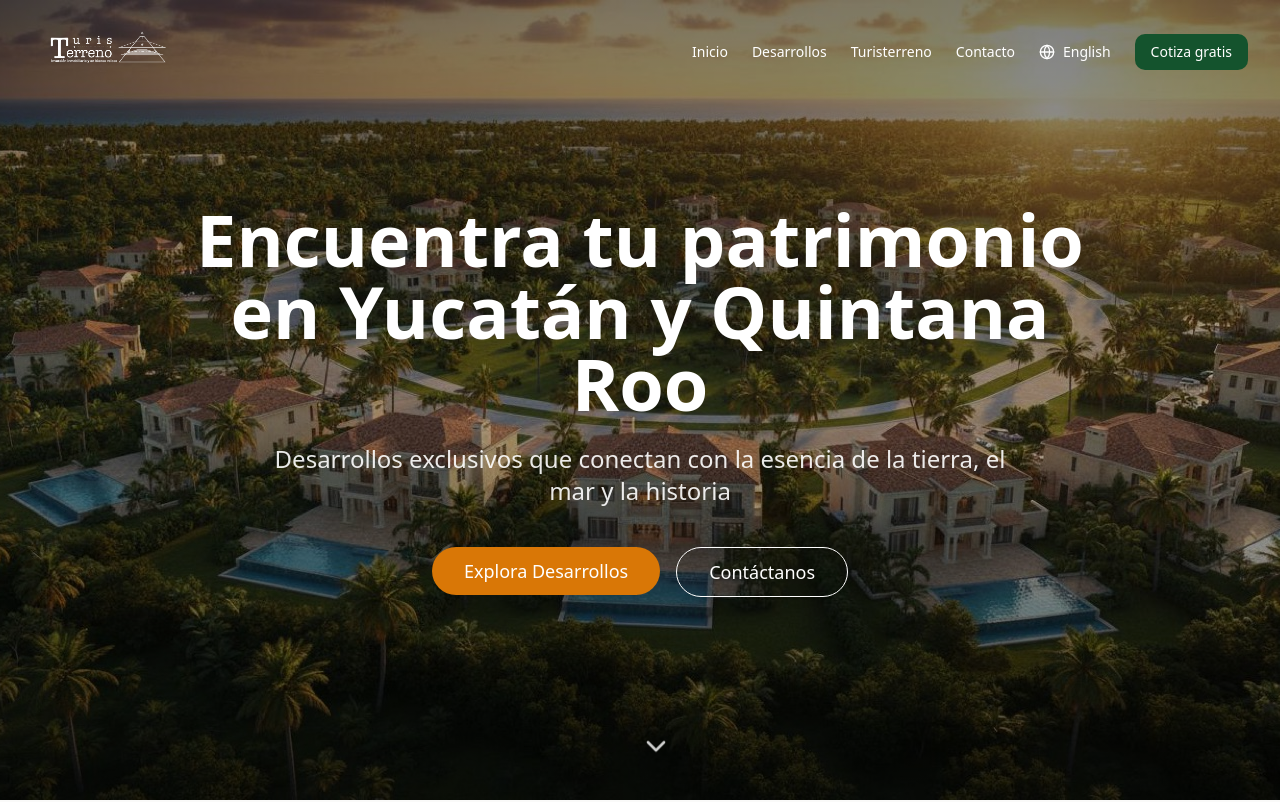
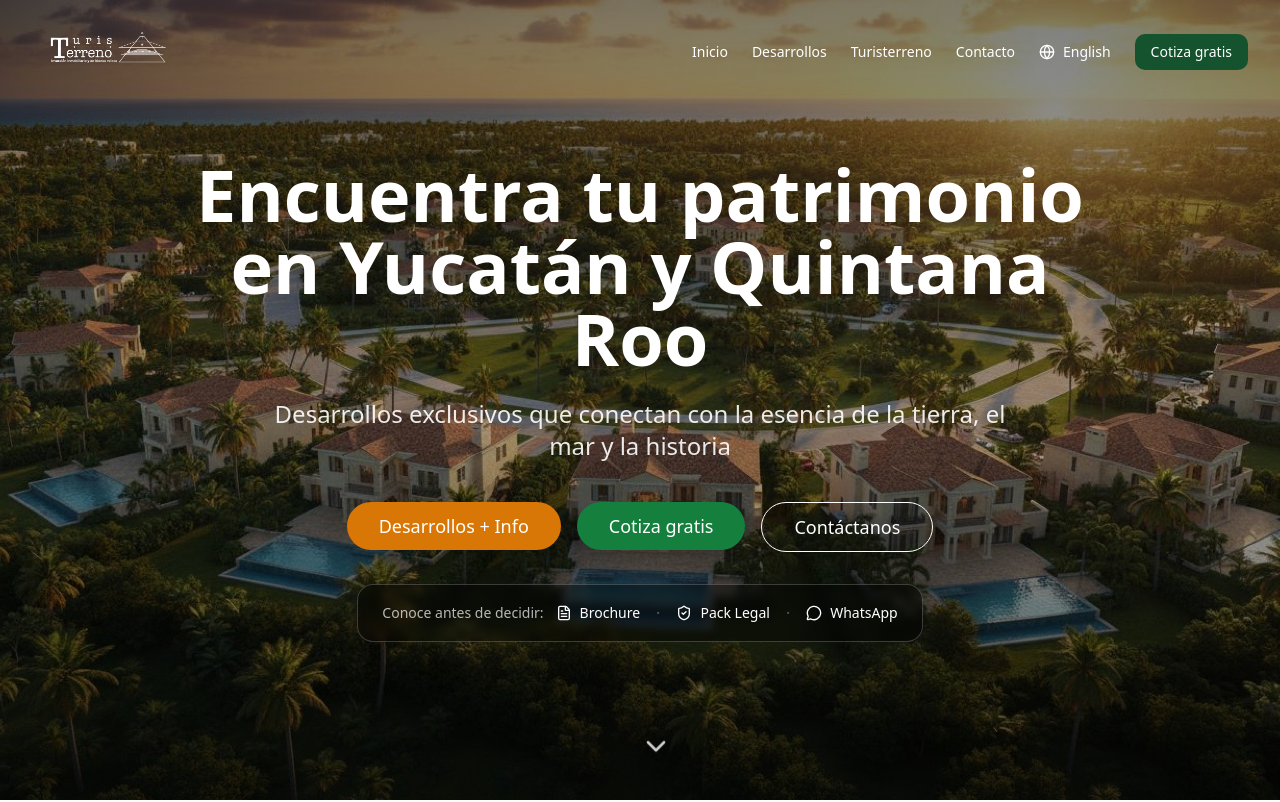
Before and after one commit to halexolvustam/bienesRa-zTuristerreno, a React (Vite) app: page / in a window 1280 px wide. Shown: the top 802 px of the page. Built offline with nearby package versions, Linux system fonts and the light colour scheme.

Commit message:
Hero: 3 botones, barra informativa Brochure Legal WhatsApp

```diff
--- a/src/i18n/translations.ts
+++ b/src/i18n/translations.ts
@@ -12,8 +12,10 @@ export const translations: Record<string, Translation> = {
     hero: {
       title: 'Encuentra tu patrimonio en Yucatán y Quintana Roo',
       subtitle: 'Desarrollos exclusivos que conectan con la esencia de la tierra, el mar y la historia',
-      cta: 'Explora Desarrollos',
+      cta: 'Desarrollos + Info',
       ctaContact: 'Contáctanos',
+      ctaQuote: 'Cotiza gratis',
+      infoLabel: 'Conoce antes de decidir:',
     },
     about: {
       title: 'Tu Asesor de Confianza',
@@ -87,8 +89,10 @@ export const translations: Record<string, Translation> = {
     hero: {
       title: 'Find Your Legacy in Yucatan & Quintana Roo',
       subtitle: 'Exclusive developments that connect with the essence of land, sea, and history',
-      cta: 'Explore Developments',
+      cta: 'Developments + Info',
       ctaContact: 'Contact Us',
+      ctaQuote: 'Get free quote',
+      infoLabel: 'Learn before you decide:',
     },
     about: {
       title: 'Your Trusted Advisor',
--- a/src/sections/Hero.tsx
+++ b/src/sections/Hero.tsx
@@ -1,19 +1,14 @@
 import { useLanguage } from '@/hooks/useLanguage';
 import { Button } from '@/components/ui/button';
-import { ChevronDown } from 'lucide-react';
+import { ChevronDown, FileText, ShieldCheck, MessageCircle } from 'lucide-react';
 
 export function Hero() {
-  const { t } = useLanguage();
+  const { t, language } = useLanguage();
+  const isEn = language === 'en';
 
   return (
-    <section
-      id="home"
-      className="relative min-h-screen flex items-center justify-center overflow-hidden"
-    >
-      <div
-        className="absolute inset-0 bg-cover bg-center bg-no-repeat"
-        style={{ backgroundImage: 'url(/images/hero-yucatan.jpg)' }}
-      >
+    <section id="home" className="relative min-h-screen flex items-center justify-center overflow-hidden">
+      <div className="absolute inset-0 bg-cover bg-center bg-no-repeat" style={{ backgroundImage: 'url(/images/hero-yucatan.jpg)' }}>
         <div className="absolute inset-0 bg-gradient-to-b from-black/50 via-black/30 to-black/60" />
       </div>
 
@@ -24,22 +19,39 @@ export function Hero() {
         <p className="text-lg sm:text-xl md:text-2xl text-white/90 mb-10 max-w-3xl mx-auto">
           {t.hero.subtitle}
         </p>
-        <div className="flex flex-col sm:flex-row gap-4 justify-center">
-          <Button
-            size="lg"
-            className="bg-amber-600 hover:bg-amber-700 text-white px-8 py-6 text-lg rounded-full transition-all hover:scale-105"
-            asChild
-          >
+
+        {/* BOTONES PRINCIPALES */}
+        <div className="flex flex-col sm:flex-row gap-4 justify-center mb-8">
+          <Button size="lg" className="bg-amber-600 hover:bg-amber-700 text-white px-8 py-6 text-lg rounded-full transition-all hover:scale-105" asChild>
             <a href="#developments">{t.hero.cta}</a>
           </Button>
-          <Button
-            size="lg"
-            variant="outline"
-            className="border-white text-white hover:bg-white hover:text-gray-900 px-8 py-6 text-lg rounded-full transition-all hover:scale-105 bg-transparent"
-            asChild
-          >
+          <Button size="lg" className="bg-green-700 hover:bg-green-600 text-white px-8 py-6 text-lg rounded-full transition-all hover:scale-105" asChild>
+            <a href="#contact">{isEn ? 'Get free quote' : 'Cotiza gratis'}</a>
+          </Button>
+          <Button size="lg" variant="outline" className="border-white text-white hover:bg-white hover:text-gray-900 px-8 py-6 text-lg rounded-full transition-all hover:scale-105 bg-transparent" asChild>
             <a href="#contact">{t.hero.ctaContact}</a>
           </Button>
+        </div>
+
+        {/* BARRA INFORMATIVA */}
+        <div className="inline-flex flex-col sm:flex-row items-center gap-3 bg-black/40 backdrop-blur-sm border border-white/20 rounded-2xl px-6 py-4">
+          <span className="text-white/70 text-sm font-medium">{isEn ? 'Learn before you decide:' : 'Conoce antes de decidir:'}</span>
+          <div className="flex items-center gap-4">
+            <a href="#developments" className="flex items-center gap-2 text-white hover:text-amber-400 transition-colors text-sm font-medium">
+              <FileText className="w-4 h-4" />
+              Brochure
+            </a>
+            <span className="text-white/30">·</span>
+            <a href="#developments" className="flex items-center gap-2 text-white hover:text-amber-400 transition-colors text-sm font-medium">
+              <ShieldCheck className="w-4 h-4" />
+              {isEn ? 'Legal Pack' : 'Pack Legal'}
+            </a>
+            <span className="text-white/30">·</span>
+            <a href="https://wa.me/525566545971?text=Hola%2C%20quiero%20m%C3%A1s%20informaci%C3%B3n%20antes%20de%20cotizar" target="_blank" rel="noopener noreferrer" className="flex items-center gap-2 text-white hover:text-green-400 transition-colors text-sm font-medium">
+              <MessageCircle className="w-4 h-4" />
+              WhatsApp
+            </a>
+          </div>
         </div>
       </div>
 
```
Also changed, not shown: 5 other files (tests, documents, lock files or other folders).
